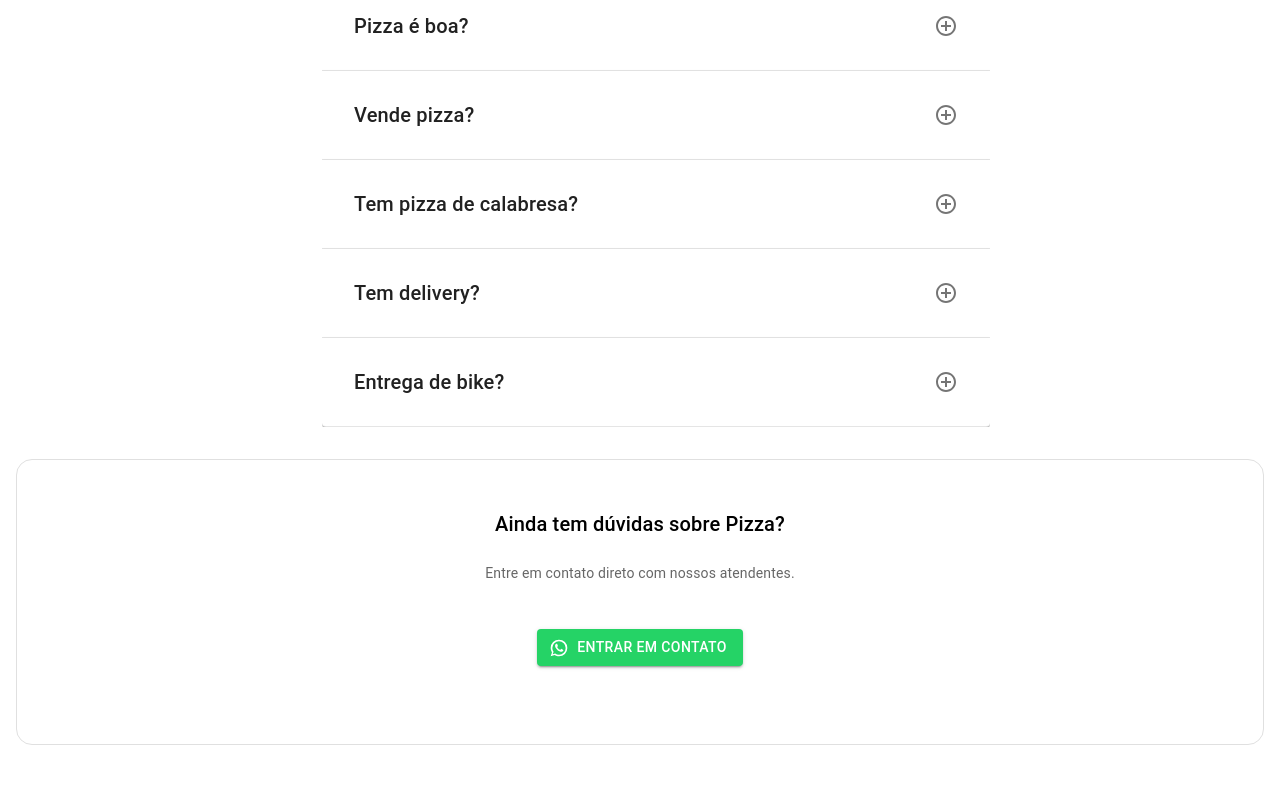
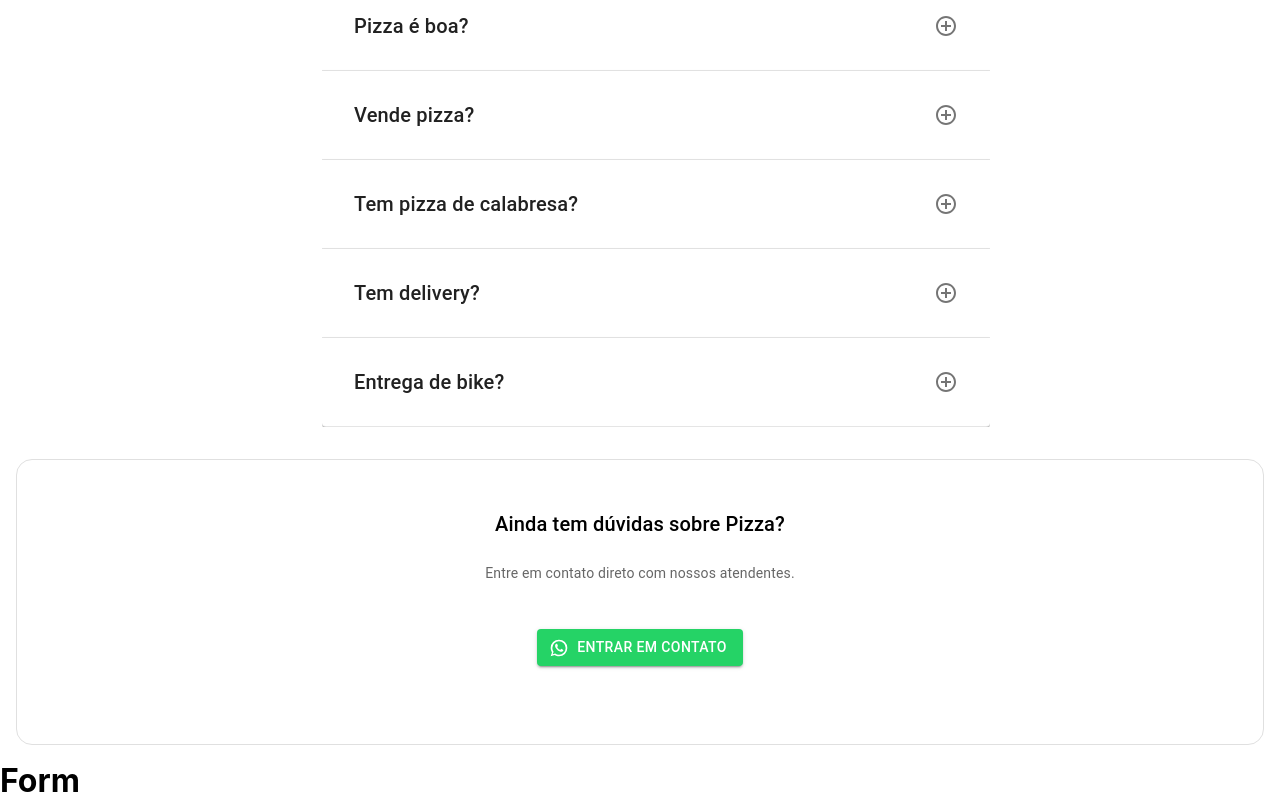
Before and after one commit to Andzuo/test-front-loumar, a React (Create React App) app: page / in a window 1280 px wide. Shown: the part 2546-3346 px from the top of the page. Before the commit the page ends 3307 px from the top, so only its background shows below. Built offline with nearby package versions, Linux system fonts and the light colour scheme.

Commit message:
Feat: add Form

```diff
--- a/src/App.js
+++ b/src/App.js
@@ -4,6 +4,7 @@
 import FirstSection from "./components/FirstSection";
 import FaqSection from "./components/FaqSection";
 import ActionPage from "./components/ActionSection";
+import Form from "./components/Form";
 
 const App = () => {
    return (
@@ -13,6 +14,7 @@
          <FirstSection />
          <FaqSection />
          <ActionPage />
+         <Form />
       </div>
    );
 };
--- /dev/null
+++ b/src/components/Form.jsx
@@ -0,0 +1,11 @@
+import React from "react";
+
+const Form = () => {
+   return (
+      <div>
+         <h1>Form</h1>
+      </div>
+   );
+};
+
+export default Form;
```
